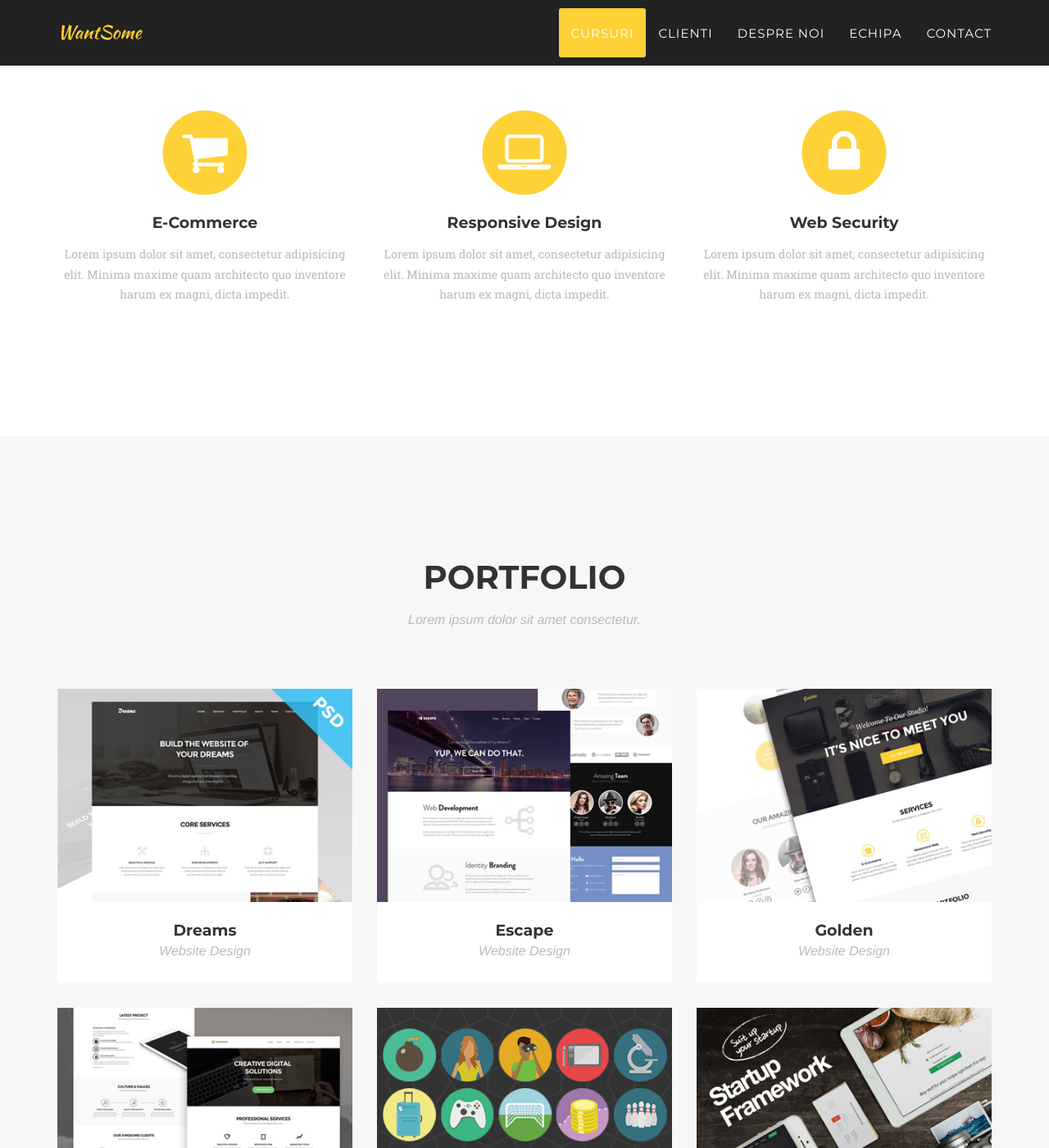
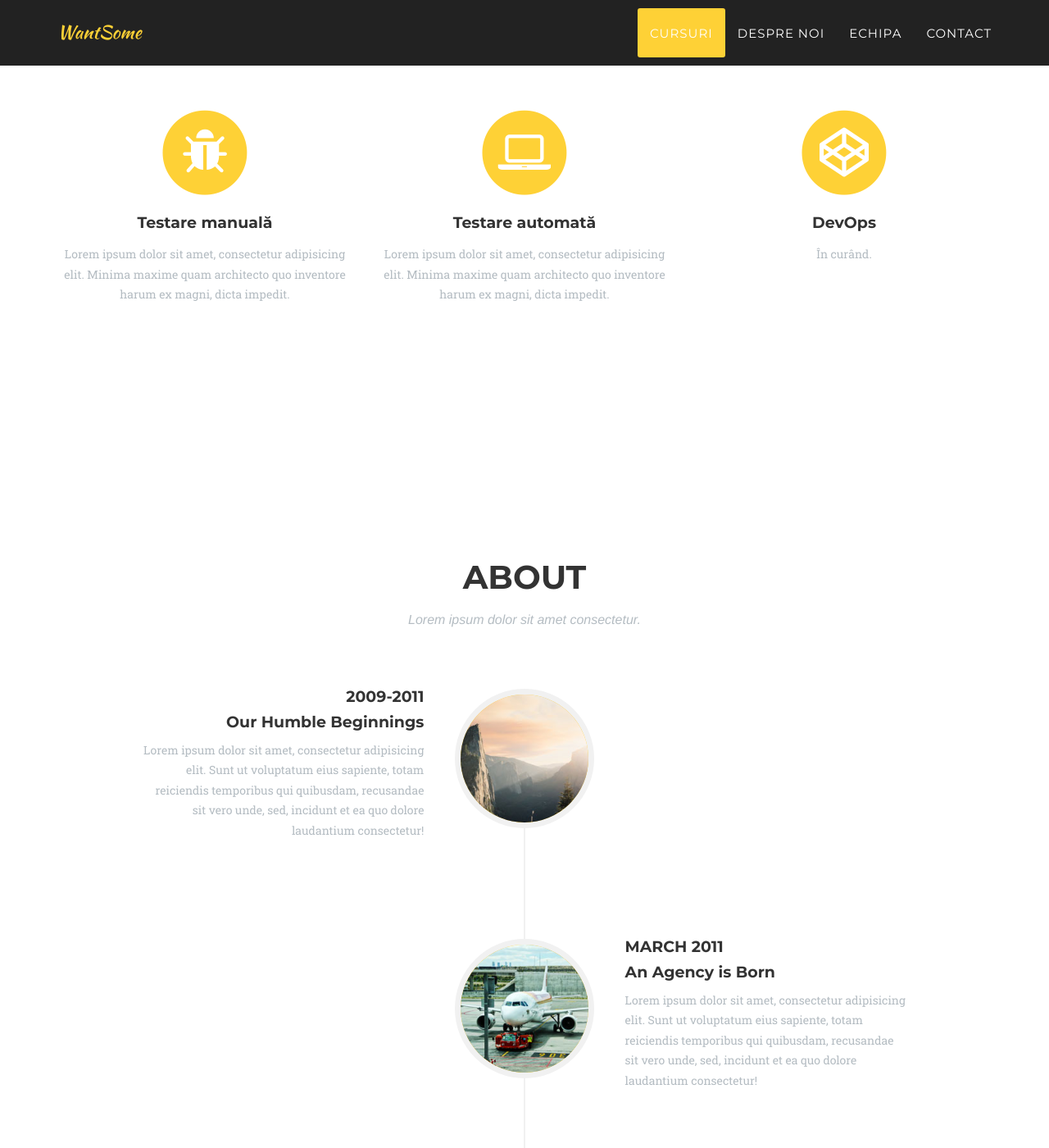
Before and after one commit to wantsomero/wantsomero.github.io, a Jekyll site: the page built from index.html, in a window 1280 px wide and 1400 px high, scrolled down 938 px. Shown: the whole window at 82% size. Built offline with Jekyll 4.4.1, drawn with Linux system fonts in a browser that asks for light colours; some web fonts are replaced; some of the changed text lies outside the part shown.

Commit message:
small updates to home and sections

```diff
--- a/_config.yml
+++ b/_config.yml
@@ -10,7 +10,7 @@ description: "The friendly IT academy"
 # Team names, titles and social links
 people:
 - name: Iuliana Anton
-  pic: 1
+  pic: iuliana
   position: Founder
   social:
     - title: linkedin
@@ -21,7 +21,7 @@ people:
       url: #
 
 - name: Enciu Stoica
-  pic: 2
+  pic: enciu
   position: Founder & Trainer
   social:
     - title: linkedin
--- a/_includes/header.html
+++ b/_includes/header.html
@@ -21,9 +21,9 @@
                     <li>
                         <a class="page-scroll" href="#services">Cursuri</a>
                     </li>
-                    <li>
+                    <!-- <li>
                         <a class="page-scroll" href="#portfolio">Clienti</a>
-                    </li>
+                    </li> -->
                     <li>
                         <a class="page-scroll" href="#about">Despre noi</a>
                     </li>
--- a/_includes/services.html
+++ b/_includes/services.html
@@ -3,7 +3,7 @@
         <div class="container">
             <div class="row">
                 <div class="col-lg-12 text-center">
-                    <h2 class="section-heading">Services</h2>
+                    <h2 class="section-heading">Cursuri</h2>
                     <h3 class="section-subheading text-muted">Lorem ipsum dolor sit amet consectetur.</h3>
                 </div>
             </div>
@@ -11,9 +11,9 @@
                 <div class="col-md-4">
                     <span class="fa-stack fa-4x">
                         <i class="fa fa-circle fa-stack-2x text-primary"></i>
-                        <i class="fa fa-shopping-cart fa-stack-1x fa-inverse"></i>
+                        <i class="fa fa-bug fa-stack-1x fa-inverse"></i>
                     </span>
-                    <h4 class="service-heading">E-Commerce</h4>
+                    <h4 class="service-heading">Testare manuală</h4>
                     <p class="text-muted">Lorem ipsum dolor sit amet, consectetur adipisicing elit. Minima maxime quam architecto quo inventore harum ex magni, dicta impedit.</p>
                 </div>
                 <div class="col-md-4">
@@ -21,16 +21,16 @@
                         <i class="fa fa-circle fa-stack-2x text-primary"></i>
                         <i class="fa fa-laptop fa-stack-1x fa-inverse"></i>
                     </span>
-                    <h4 class="service-heading">Responsive Design</h4>
+                    <h4 class="service-heading">Testare automată</h4>
                     <p class="text-muted">Lorem ipsum dolor sit amet, consectetur adipisicing elit. Minima maxime quam architecto quo inventore harum ex magni, dicta impedit.</p>
                 </div>
                 <div class="col-md-4">
                     <span class="fa-stack fa-4x">
                         <i class="fa fa-circle fa-stack-2x text-primary"></i>
-                        <i class="fa fa-lock fa-stack-1x fa-inverse"></i>
+                        <i class="fa fa-codepen fa-stack-1x fa-inverse"></i>
                     </span>
-                    <h4 class="service-heading">Web Security</h4>
-                    <p class="text-muted">Lorem ipsum dolor sit amet, consectetur adipisicing elit. Minima maxime quam architecto quo inventore harum ex magni, dicta impedit.</p>
+                    <h4 class="service-heading">DevOps</h4>
+                    <p class="text-muted">În curând.</p>
                 </div>
             </div>
         </div>
--- a/_layouts/default.html
+++ b/_layouts/default.html
@@ -8,7 +8,6 @@
 
     {% include header.html %}
     {% include services.html %}
-    {% include portfolio_grid.html %}
     {% include about.html %}
     {% include team.html %}
     {% include clients.html %}
```
Also changed, not shown: 8 other files.
